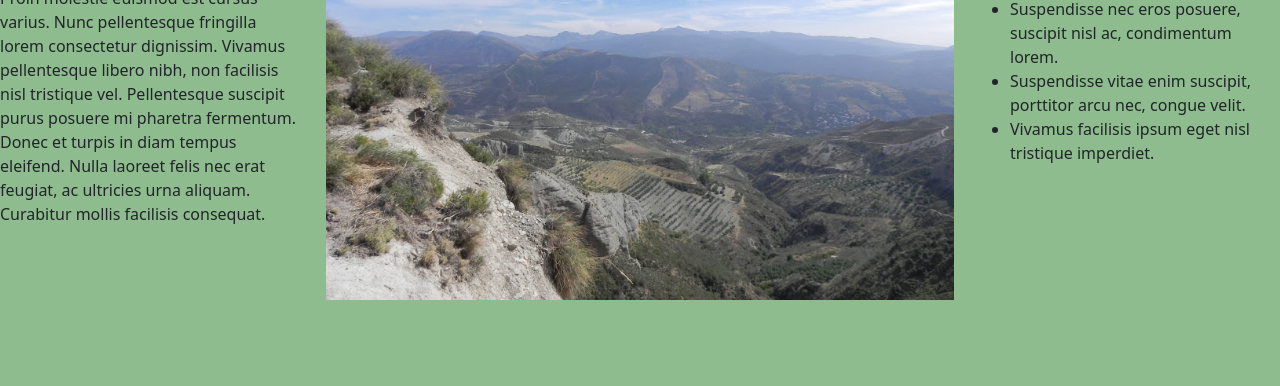
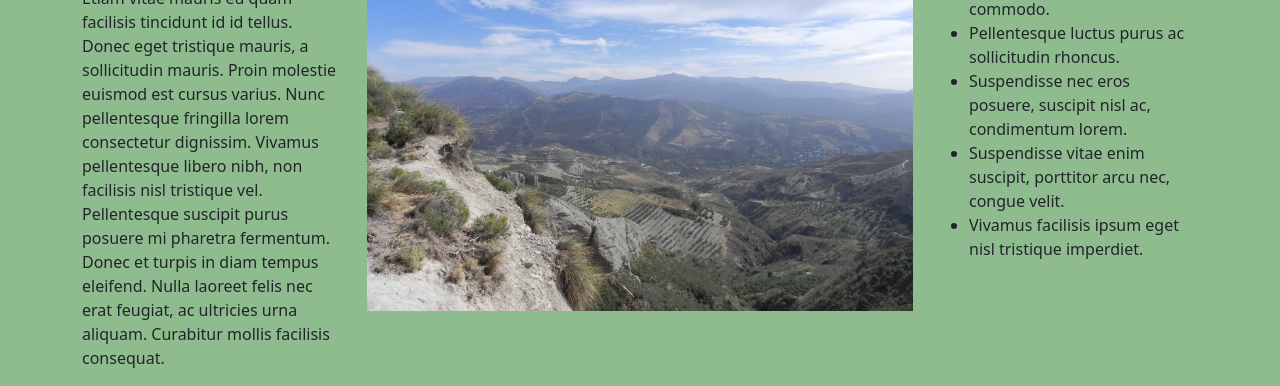
Before and after one commit to oakcomet4412670/bearhtmlbootstrap, a plain HTML site: page bears.html in a window 1280 px wide. Shown: the part 782-1168 px from the top of the page. Before the commit the page ends 1082 px from the top, so only its background shows below. Drawn offline with Linux system fonts and the light colour scheme.

Commit message:
wahhhhhhhhhhhh

```diff
--- a/bears.html
+++ b/bears.html
@@ -16,7 +16,7 @@
 
 <body>
     <!-- Container -->
-    <div class="Container">
+    <div class="container">
         <!-- Row 1 - heading -->
         <div class="row">
             <div class="col text-center">
```
Also changed, not shown: navbar.html (+5 -5 lines), page3.html (+1 -1 lines).
